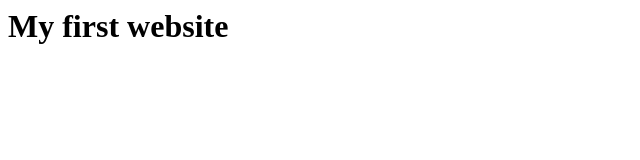
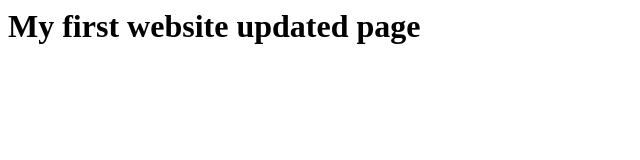
Before and after one commit to sravani2772/sravaniFirstWebsite, a plain HTML site: page index.html in a window 1280 px wide. Shown: the whole page, without its empty margins (0-640 px from the left). Drawn offline with Linux system fonts and the light colour scheme.

Commit message:
updated text

```diff
--- a/index.html
+++ b/index.html
@@ -3,6 +3,6 @@
 		<title>My First Website</title>
 	</head>
 	<body>
-		<h1>My first website</h1>
+		<h1>My first website updated page</h1>
 	</body>
 </html>
```
